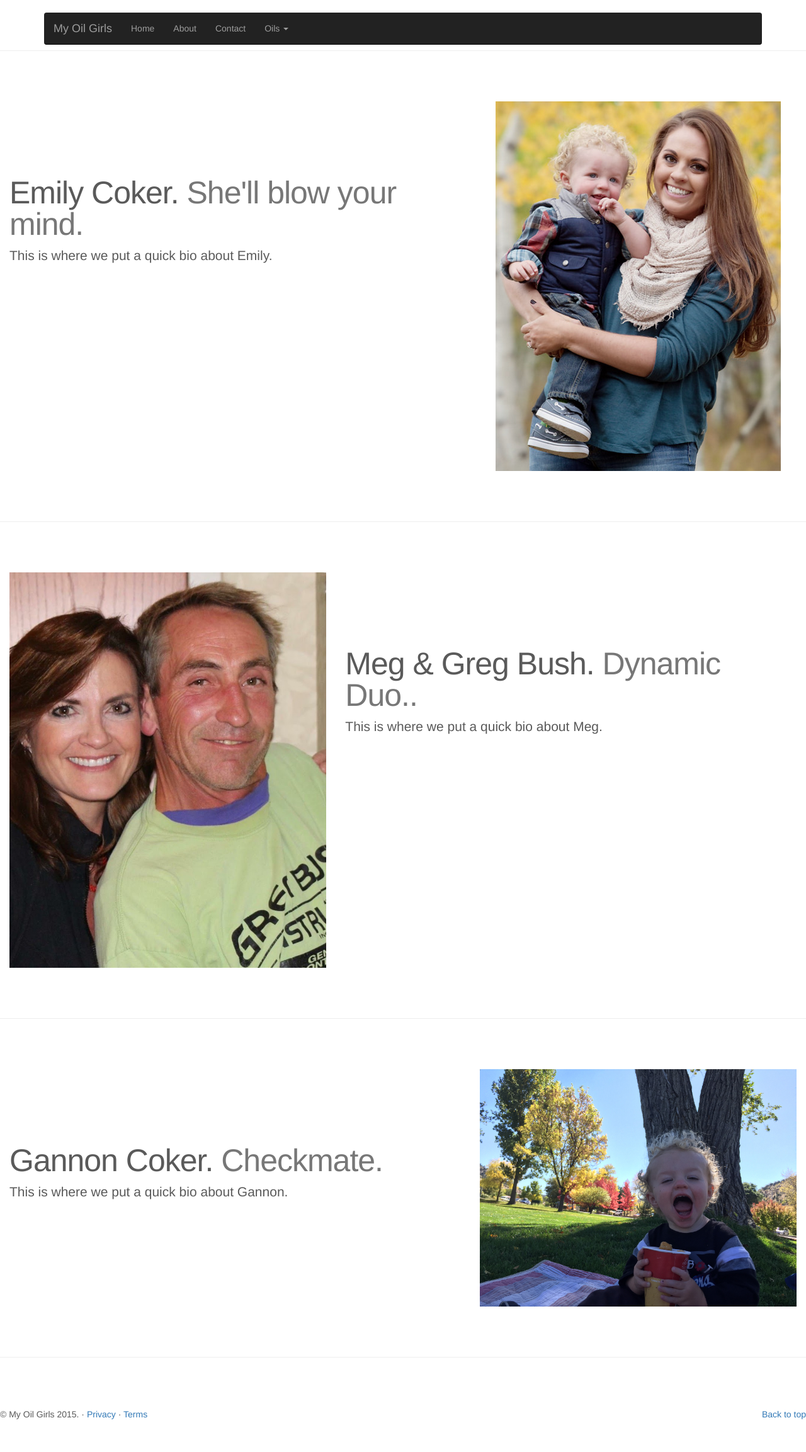
After one commit to TrellixVulnTeam/moglanding_A34I, a Django app: page /about/ in a window 1280 px wide. The commit adds this page. Shown: the whole page at 63% size. Run offline with Django 3.2, Linux system fonts and the light colour scheme; some libraries are stand-ins or nearby versions.

Commit message:
Quick Backup with updated URLS

```diff
--- a/pip-selfcheck.json
+++ b/pip-selfcheck.json
@@ -1 +1 @@
-{"last_check":"2015-10-10T16:35:54Z","pypi_version":"7.1.2"}
+{"last_check":"2015-10-19T23:29:33Z","pypi_version":"7.1.2"}
--- a/src/moglanding18/urls.py
+++ b/src/moglanding18/urls.py
@@ -8,7 +8,8 @@ urlpatterns = [
     # Examples:
     url(r'^$', 'newsletter.views.home', name='home'),
     url(r'^contact/$', 'contactus.views.contact', name='contact'),
-    # url(r'^blog/', include('blog.urls')),
+    url(r'^about/$', 'moglanding18.views.about', name='about'),
+
 
     url(r'^admin/', include(admin.site.urls)),
 ]
--- /dev/null
+++ b/src/moglanding18/views.py
@@ -0,0 +1,7 @@
+from django.shortcuts import render
+
+
+# Create your views here.
+def about(request):
+
+	return render(request, "about.html", {})
--- /dev/null
+++ b/src/templates/about.html
@@ -0,0 +1,57 @@
+{% extends 'base.html' %}
+
+{% load crispy_forms_tags %}
+{% load staticfiles %}
+
+{% block head_title %}About | {{ block.super }}{% endblock %}
+
+
+<!-- START THE FEATURETTES -->
+	{% block featurette %}
+      <hr class="featurette-divider">
+
+    <div class='container-fluid'>
+      <div class="row featurette">
+        <div class="col-md-7">
+          <h2 class="featurette-heading">Emily Coker. <span class="text-muted">She'll blow your mind.</span></h2>
+          <p class="lead">This is where we put a quick bio about Emily.</p>
+        </div>
+        <div class="col-md-5">
+          <img class="featurette-image img-responsive center-block" src="{% static 'img/Emily.png' %}" alt="Emily Coker Image">
+        </div>
+      </div>
+    </div>
+
+      <hr class="featurette-divider">
+
+	<div class='container-fluid'>
+      <div class="row featurette">
+        <div class="col-md-7 col-md-push-5">
+          <h2 class="featurette-heading">Meg &amp; Greg Bush. <span class="text-muted">Dynamic Duo..</span></h2>
+          <p class="lead">This is where we put a quick bio about Meg.</p>
+        </div>
+        <div class="col-md-5 col-md-pull-7">
+          <img class="featurette-image img-responsive center-block" src="{% static 'img/MegGreg.jpg' %}" alt="Meg Zwisler Bush Image">
+        </div>
+      </div>
+    </div>
+
+      <hr class="featurette-divider">
+
+    <div class='container-fluid'>
+      <div class="row featurette">
+        <div class="col-md-7">
+          <h2 class="featurette-heading">Gannon Coker. <span class="text-muted">Checkmate.</span></h2>
+          <p class="lead">This is where we put a quick bio about Gannon.</p>
+        </div>
+        <div class="col-md-5">
+          <img class="featurette-image img-responsive center-block" src="{% static 'img/Gannon.jpg' %}" alt="Gannon Coker Image">
+        </div>
+      </div>
+    </div>
+
+      <hr class="featurette-divider">
+
+    {% endblock %}
+
+      <!-- /END THE FEATURETTES -->
--- a/src/templates/base.html
+++ b/src/templates/base.html
@@ -34,49 +34,11 @@
     {% endblock %}
 
 
+    {% block featurette %}
+    {% endblock %}
 
-
-      <!-- START THE FEATURETTES -->
-
-      <hr class="featurette-divider">
-
-      <div class="row featurette">
-        <div class="col-md-7">
-          <h2 class="featurette-heading">First featurette heading. <span class="text-muted">It'll blow your mind.</span></h2>
-          <p class="lead">Donec ullamcorper nulla non metus auctor fringilla. Vestibulum id ligula porta felis euismod semper. Praesent commodo cursus magna, vel scelerisque nisl consectetur. Fusce dapibus, tellus ac cursus commodo.</p>
-        </div>
-        <div class="col-md-5">
-          <img class="featurette-image img-responsive center-block" data-src="holder.js/500x500/auto" alt="Generic placeholder image">
-        </div>
-      </div>
-
-      <hr class="featurette-divider">
-
-      <div class="row featurette">
-        <div class="col-md-7 col-md-push-5">
-          <h2 class="featurette-heading">Oh yeah, it's that good. <span class="text-muted">See for yourself.</span></h2>
-          <p class="lead">Donec ullamcorper nulla non metus auctor fringilla. Vestibulum id ligula porta felis euismod semper. Praesent commodo cursus magna, vel scelerisque nisl consectetur. Fusce dapibus, tellus ac cursus commodo.</p>
-        </div>
-        <div class="col-md-5 col-md-pull-7">
-          <img class="featurette-image img-responsive center-block" data-src="holder.js/500x500/auto" alt="Generic placeholder image">
-        </div>
-      </div>
-
-      <hr class="featurette-divider">
-
-      <div class="row featurette">
-        <div class="col-md-7">
-          <h2 class="featurette-heading">And lastly, this one. <span class="text-muted">Checkmate.</span></h2>
-          <p class="lead">Donec ullamcorper nulla non metus auctor fringilla. Vestibulum id ligula porta felis euismod semper. Praesent commodo cursus magna, vel scelerisque nisl consectetur. Fusce dapibus, tellus ac cursus commodo.</p>
-        </div>
-        <div class="col-md-5">
-          <img class="featurette-image img-responsive center-block" data-src="holder.js/500x500/auto" alt="Generic placeholder image">
-        </div>
-      </div>
-
-      <hr class="featurette-divider">
-
-      <!-- /END THE FEATURETTES -->
+    {% block contact %}
+    {% endblock %}
 
 
       <!-- FOOTER -->
--- a/src/templates/navbar.html
+++ b/src/templates/navbar.html
@@ -13,22 +13,22 @@
                 <span class="icon-bar"></span>
                 <span class="icon-bar"></span>
               </button>
-              <a class="navbar-brand" href="#">My Oil Girls</a>
+              <a class="navbar-brand" href="/">My Oil Girls</a>
             </div>
             <div id="navbar" class="navbar-collapse collapse">
               <ul class="nav navbar-nav">
-                <li class="active"><a href="#">Home</a></li>
-                <li><a href="#about">About</a></li>
-                <li><a href="#contact">Contact</a></li>
+                <li><a href="/">Home</a></li>
+                <li><a href="{% url 'about' %}">About</a></li>
+                <li><a href="/contact">Contact</a></li>
                 <li class="dropdown">
-                  <a href="#" class="dropdown-toggle" data-toggle="dropdown" role="button" aria-haspopup="true" aria-expanded="false">Dropdown <span class="caret"></span></a>
+                  <a href="#" class="dropdown-toggle" data-toggle="dropdown" role="button" aria-haspopup="true" aria-expanded="false">Oils <span class="caret"></span></a>
                   <ul class="dropdown-menu">
-                    <li><a href="#">Action</a></li>
-                    <li><a href="#">Another action</a></li>
+                    <li><a href="#">Citris Oils</a></li>
+                    <li><a href="#">Blends</a></li>
                     <li><a href="#">Something else here</a></li>
                     <li role="separator" class="divider"></li>
                     <li class="dropdown-header">Nav header</li>
-                    <li><a href="#">Separated link</a></li>
+                    <li><a href="#">Unique Link to doTERRA</a></li>
                     <li><a href="#">One more separated link</a></li>
                   </ul>
                 </li>
```
Also changed, not shown: src/moglanding18/settings.py (+7 -0 lines), src/templates/forms.html (+11 -1 lines), src/templates/home.html (+13 -5 lines), src/static_in_proj/our_static/img/Emily.png (added), src/static_in_proj/our_static/img/Gannon.JPG (added), src/static_in_proj/our_static/img/MegGreg.JPG (added), 3 other files.
